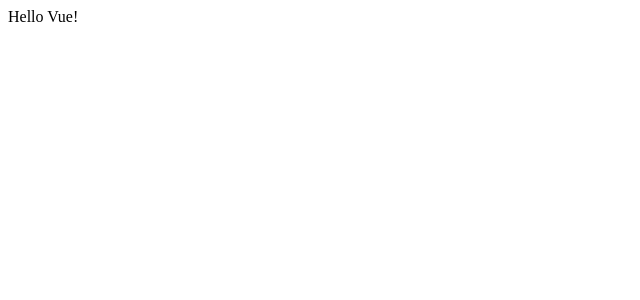
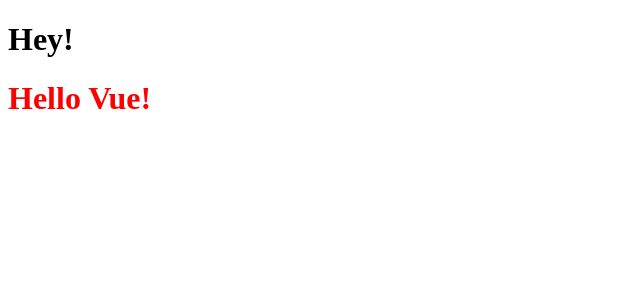
Before and after one commit to m0slah/Components-VueJS, a Vue app: page / in a window 1280 px wide. Shown: the top 300 px of the page, without its empty margins (0-640 px from the left). Built offline with nearby package versions, Linux system fonts and the light colour scheme.

Commit message:
component styles

```diff
--- a/src/App.vue
+++ b/src/App.vue
@@ -1,4 +1,5 @@
 <template>
+  <h1>Hey!</h1>
   <Greeting></Greeting>
 </template>
 
--- a/src/Components/Greeting.vue
+++ b/src/Components/Greeting.vue
@@ -1,5 +1,5 @@
 <template>
-  <div>{{ message }}</div>
+  <h1>{{ message }}</h1>
 </template>
 
 <script>
@@ -12,3 +12,9 @@
     }
 }
 </script>
+
+<style scoped>
+h1{
+    color: red;
+}
+</style>
```
